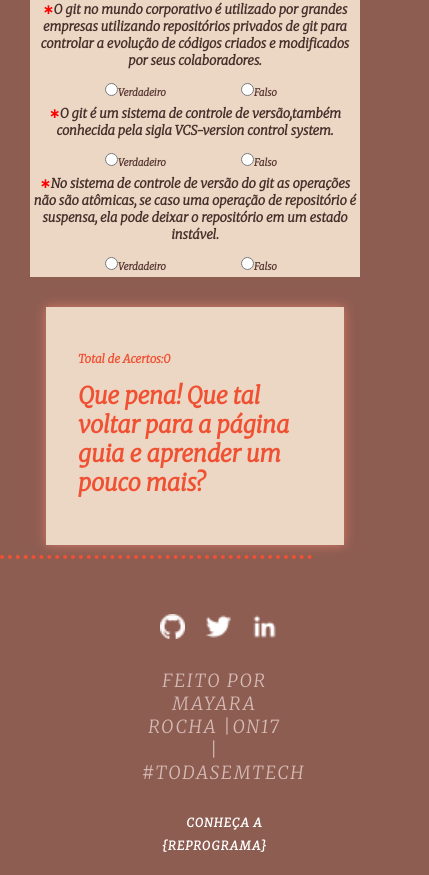
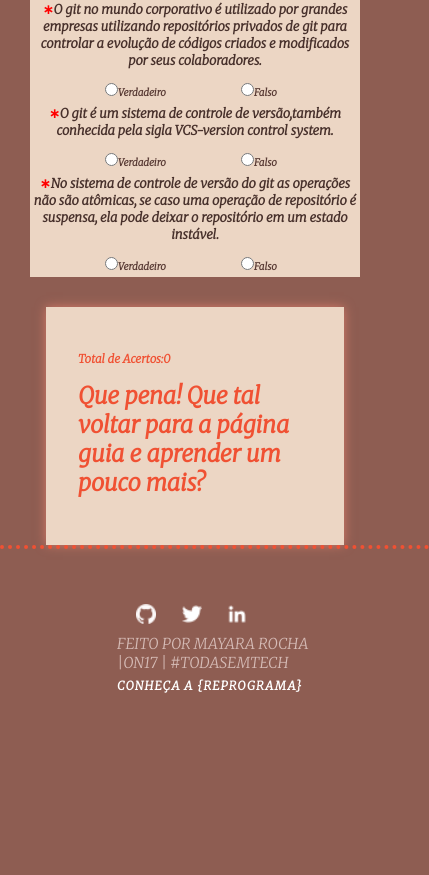
Before and after one commit to MayaraRocha95/tudosobreogit-projetofinal, a React (Vite) app: page /questoes in a window 390 px wide. Shown: the part 702-1577 px from the top of the page, 429 px wide, since content can reach past the window. After the commit the page ends 1397 px from the top, so only its background shows below. Built offline with nearby package versions, Linux system fonts and the light colour scheme; a web font is replaced by a local one.

Commit message:
modificando a responsividade

```diff
--- a/src/components/Footer/Footer.jsx
+++ b/src/components/Footer/Footer.jsx
@@ -26,8 +26,9 @@ export default function Footer() {
                 <img src={navIcon3} alt="Icon" />
               </a>
              </div>
-              <Paragrafo>Feito por Mayara Rocha |On17 | #TodasEmTech </Paragrafo>
+              <Paragrafo>Feito por Mayara Rocha <br/>|On17 | #TodasEmTech </Paragrafo>
              <div className="reprograma">
+
               <a target="_blank" href="https://www.reprograma.com.br/">Conheça a  &#x0007B;Reprograma&#x0007D;</a>
 
              </div>
--- a/src/components/Footer/footer.css
+++ b/src/components/Footer/footer.css
@@ -74,15 +74,28 @@ display: block;
   }
 @media (max-width:768px) {
   .footer {
-   width:50%;
+   width:80%;
 
-    margin-top: 10px;
-    margin-bottom: 20px;
-    text-align: center;
   }
  .footer-menu{
   display: none;
  }
+ .col{
+  margin:0;
+  width:90%;
+ }
+ .social-icon img {
+  width:20px;
+ }
+ .footer-paragrafo {
+  margin: 0;
+  font-weight: 200;
+  font-size: 15px;
 
+  letter-spacing: 0;
+ }
+ .reprograma a{
+ margin-left:0 ;
+ }
 
   }
--- a/src/pages/Menu/menu.css
+++ b/src/pages/Menu/menu.css
@@ -168,8 +168,9 @@ article .topicos-caixa {
     margin: 15px;
   }
   .conteudo-principal-imagem {
-    width: 20%;
-   display:block;
+    width: 10%;
+   margin: 0;
+   margin-top:290px;
   }
   .conteudo-principal-escrito-botao {
     background-color: #f05133;
```
Also changed, not shown: 3 other files (tests, documents, lock files or other folders).
